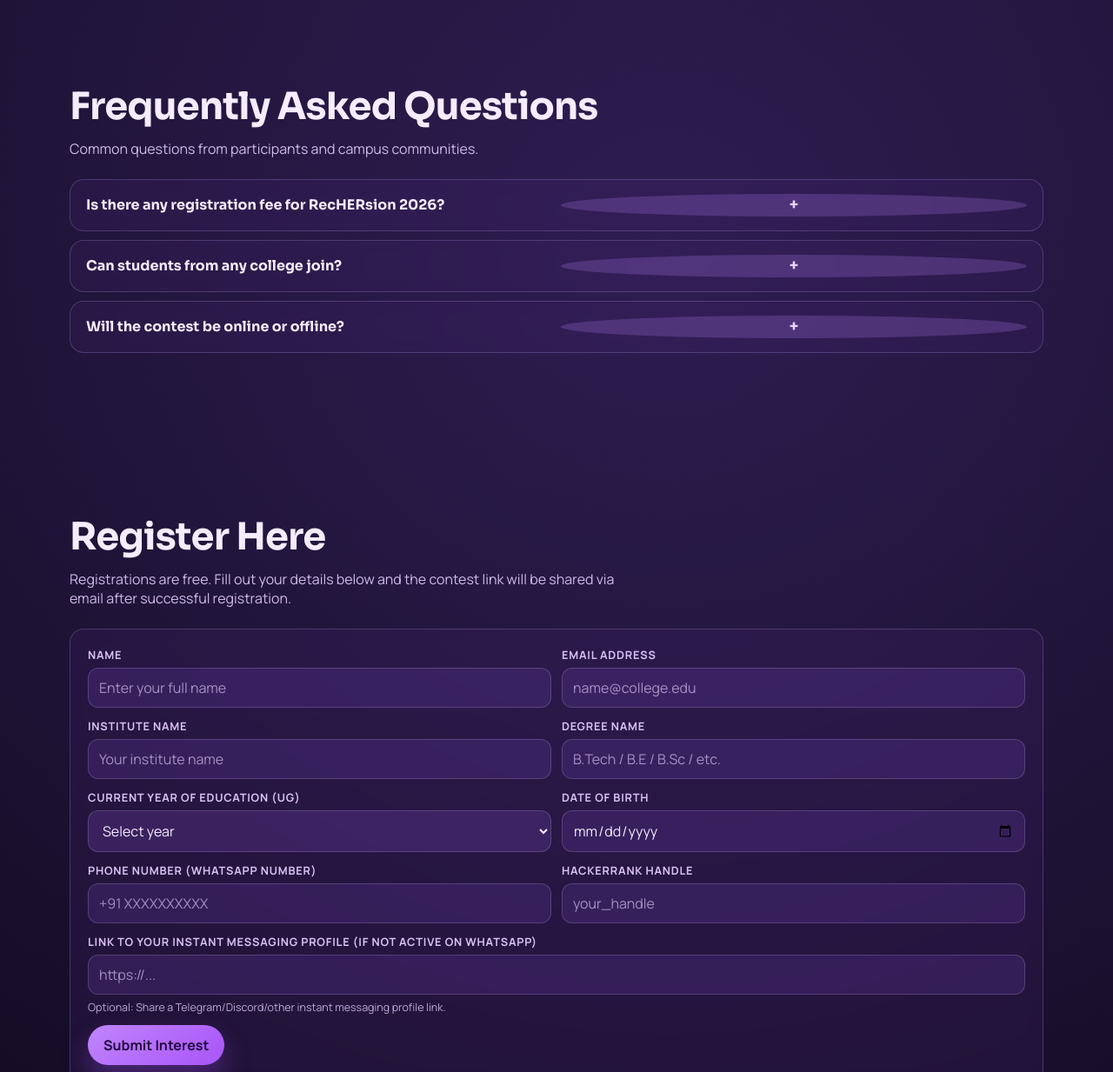
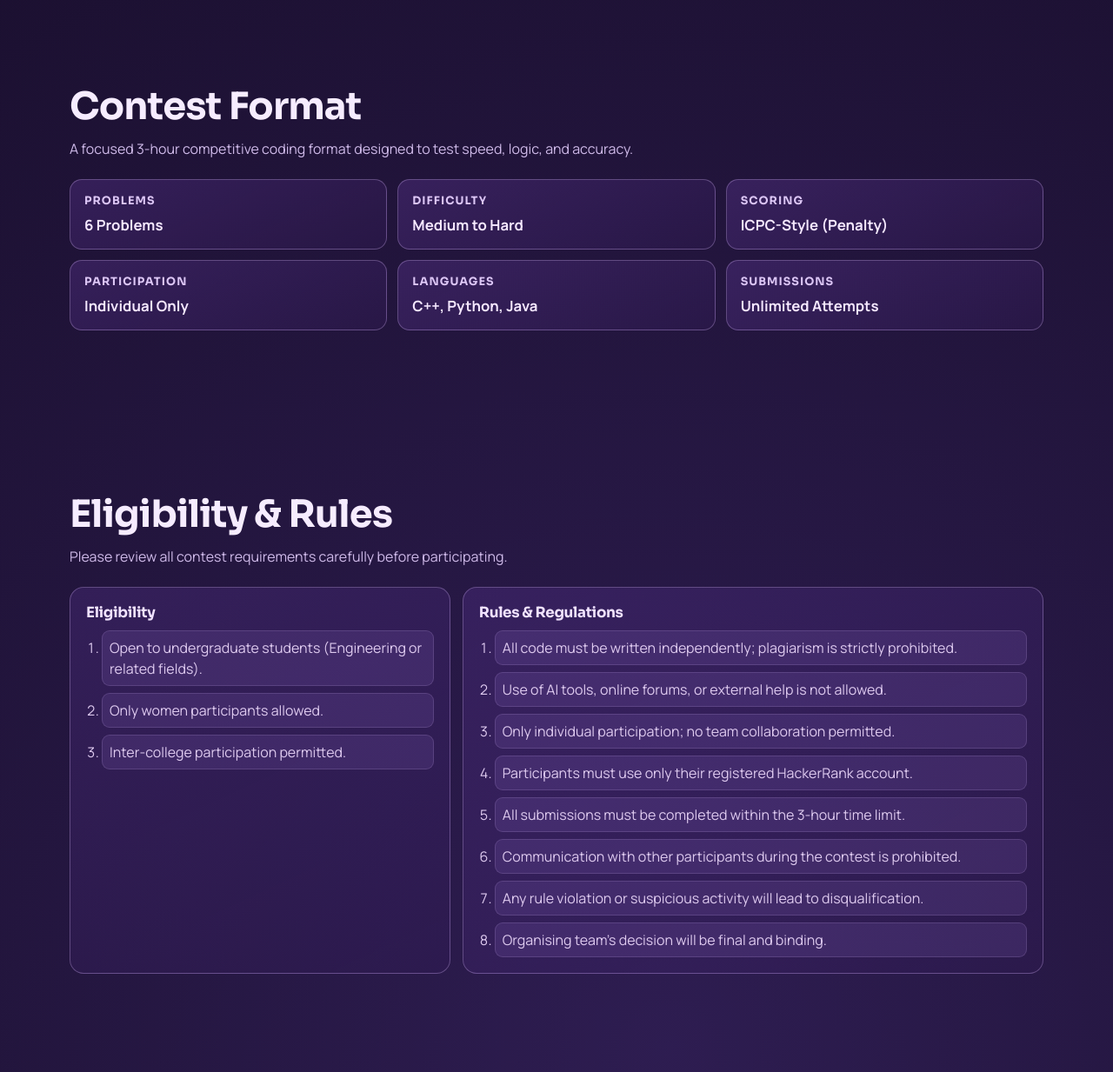
Before and after one commit to ai-bhatta/RecHERsion26, a website: page index.html in a window 1280 px wide. Shown: the part 3209-4442 px from the top of the page at 87% size. Drawn offline with Linux system fonts and the light colour scheme.

Commit message:
feat(frontend): add rules and other information

```diff
--- a/index.html
+++ b/index.html
@@ -755,6 +755,77 @@
       font-weight: 600;
     }
 
+    .format-grid {
+      margin-top: 24px;
+      display: grid;
+      grid-template-columns: repeat(3, minmax(0, 1fr));
+      gap: 12px;
+    }
+
+    .format-card {
+      border: 1px solid rgba(220, 188, 255, 0.3);
+      background: linear-gradient(155deg, rgba(128, 74, 201, 0.24), rgba(65, 35, 109, 0.2));
+      border-radius: 14px;
+      padding: 16px;
+      transition: transform 0.2s ease, border-color 0.2s ease;
+    }
+
+    .format-card:hover {
+      transform: translateY(-3px);
+      border-color: rgba(234, 213, 255, 0.46);
+    }
+
+    .format-card h3 {
+      font-size: 0.8rem;
+      letter-spacing: 0.08em;
+      text-transform: uppercase;
+      margin-bottom: 8px;
+      color: #dcc6f5;
+    }
+
+    .format-card p {
+      margin: 0;
+      font-size: 1.05rem;
+      color: #f5e8ff;
+      font-weight: 700;
+    }
+
+    .rules-grid {
+      margin-top: 24px;
+      display: grid;
+      grid-template-columns: 0.95fr 1.45fr;
+      gap: 14px;
+    }
+
+    .rules-card {
+      border: 1px solid rgba(220, 188, 255, 0.3);
+      background: linear-gradient(155deg, rgba(113, 66, 186, 0.22), rgba(57, 29, 97, 0.2));
+      border-radius: 16px;
+      padding: 18px;
+    }
+
+    .rules-card h3 {
+      font-size: 1.05rem;
+      margin-bottom: 10px;
+      color: #f0e2ff;
+    }
+
+    .rules-list {
+      margin: 0;
+      padding-left: 18px;
+      display: grid;
+      gap: 8px;
+      color: #decaef;
+      line-height: 1.5;
+    }
+
+    .rules-list li {
+      padding: 7px 8px;
+      border-radius: 9px;
+      background: rgba(181, 139, 241, 0.12);
+      border: 1px solid rgba(220, 190, 255, 0.16);
+    }
+
     @keyframes prizePulse {
       0%,
       100% {
@@ -1000,12 +1071,17 @@
       }
 
       .cards-3,
-      .highlights {
+      .highlights,
+      .format-grid {
         grid-template-columns: repeat(2, minmax(0, 1fr));
       }
 
       .countdown-wrap {
         margin-top: 10px;
+      }
+
+      .rules-grid {
+        grid-template-columns: 1fr;
       }
     }
 
@@ -1056,7 +1132,8 @@
 
       .cards-3,
       .highlights,
-      .form-grid {
+      .form-grid,
+      .format-grid {
         grid-template-columns: 1fr;
       }
 
@@ -1275,6 +1352,70 @@
       </div>
     </section>
 
+    <section id="format" class="section">
+      <div class="container">
+        <h2 class="section-title reveal">Contest Format</h2>
+        <p class="section-sub reveal">A focused 3-hour competitive coding format designed to test speed, logic, and accuracy.</p>
+        <div class="format-grid">
+          <article class="format-card reveal">
+            <h3>Problems</h3>
+            <p>6 Problems</p>
+          </article>
+          <article class="format-card reveal">
+            <h3>Difficulty</h3>
+            <p>Medium to Hard</p>
+          </article>
+          <article class="format-card reveal">
+            <h3>Scoring</h3>
+            <p>ICPC-Style (Penalty)</p>
+          </article>
+          <article class="format-card reveal">
+            <h3>Participation</h3>
+            <p>Individual Only</p>
+          </article>
+          <article class="format-card reveal">
+            <h3>Languages</h3>
+            <p>C++, Python, Java</p>
+          </article>
+          <article class="format-card reveal">
+            <h3>Submissions</h3>
+            <p>Unlimited Attempts</p>
+          </article>
+        </div>
+      </div>
+    </section>
+
+    <section id="rules" class="section">
+      <div class="container">
+        <h2 class="section-title reveal">Eligibility & Rules</h2>
+        <p class="section-sub reveal">Please review all contest requirements carefully before participating.</p>
+        <div class="rules-grid">
+          <article class="rules-card reveal">
+            <h3>Eligibility</h3>
+            <ol class="rules-list">
+              <li>Open to undergraduate students (Engineering or related fields).</li>
+              <li>Only women participants allowed.</li>
+              <li>Inter-college participation permitted.</li>
+            </ol>
+          </article>
+
+          <article class="rules-card reveal">
+            <h3>Rules & Regulations</h3>
+            <ol class="rules-list">
+              <li>All code must be written independently; plagiarism is strictly prohibited.</li>
+              <li>Use of AI tools, online forums, or external help is not allowed.</li>
+              <li>Only individual participation; no team collaboration permitted.</li>
+              <li>Participants must use only their registered HackerRank account.</li>
+              <li>All submissions must be completed within the 3-hour time limit.</li>
+              <li>Communication with other participants during the contest is prohibited.</li>
+              <li>Any rule violation or suspicious activity will lead to disqualification.</li>
+              <li>Organising team’s decision will be final and binding.</li>
+            </ol>
+          </article>
+        </div>
+      </div>
+    </section>
+
     <section id="faq" class="section">
       <div class="container">
         <h2 class="section-title reveal">Frequently Asked Questions</h2>
```
